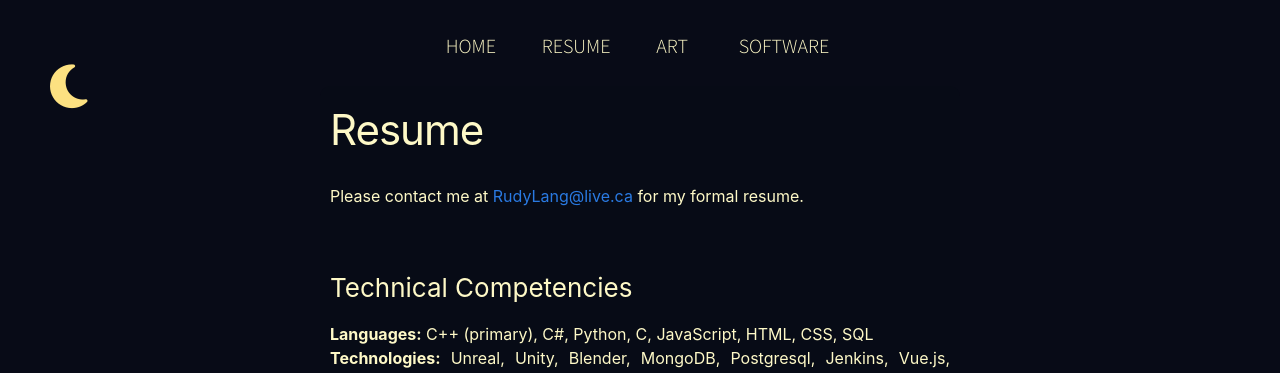
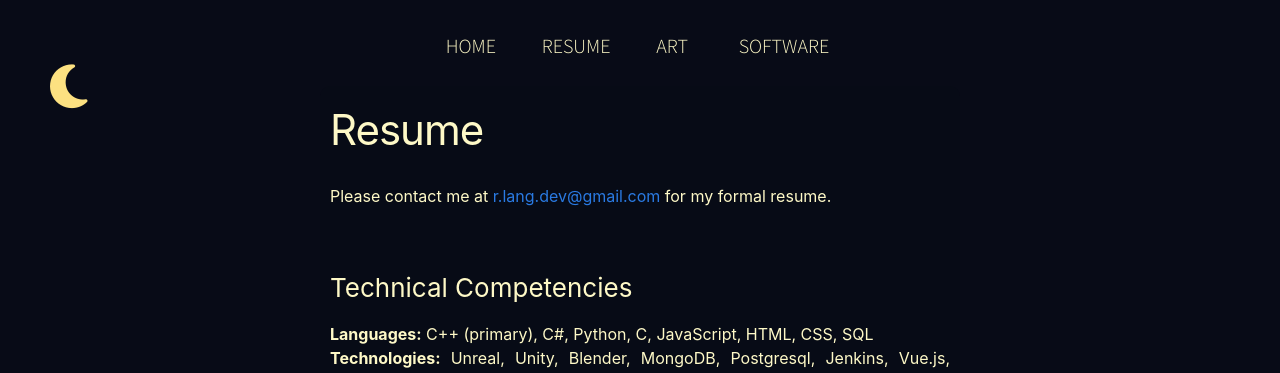
Before and after one commit to RudyLang/RudyLang.github.io, a Jekyll site: the page built from resume.markdown, in a window 1280 px wide. Shown: the top 373 px of the page. Built offline with Jekyll 4.4.1, drawn with Linux system fonts in a browser that asks for light colours; nearby versions of some CDN libraries; some web fonts are replaced.

Commit message:
Updated Resume.

```diff
--- a/resume.markdown
+++ b/resume.markdown
@@ -5,7 +5,7 @@ type: nav
 permalink: /resume/
 order: 2
 ---
-Please contact me at [RudyLang@live.ca](mailto:r.lang.dev@gmail.com) for my formal resume.
+Please contact me at [r.lang.dev@gmail.com](mailto:r.lang.dev@gmail.com) for my formal resume.
 
 ### Technical Competencies
 __Languages:__ C++ (primary), C#, Python, C, JavaScript, HTML, CSS, SQL<br>
```
